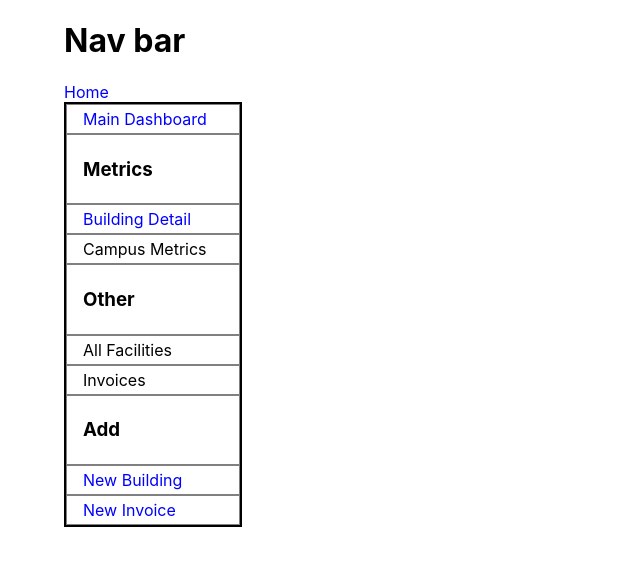
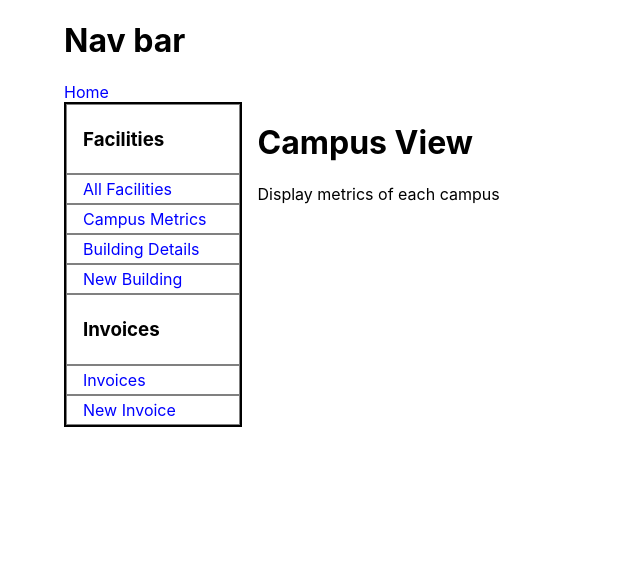
Before and after one commit to alex-oh/neu-utilities, a React (Create React App) app in the folder site/: page /#/campus in a window 1280 px wide. Shown: the top 566 px of the page, without its empty margins (0-640 px from the left). Built offline with nearby package versions, Linux system fonts and the light colour scheme.

Commit message:
Add other component links to sidebar

```diff
--- a/site/src/Dashboard.js
+++ b/site/src/Dashboard.js
@@ -1,11 +1,12 @@
-import { Routes, Route } from "react-router";
+import { Routes, Route, Navigate } from "react-router";
 import "./home.css";
-import MainDash from "./components/MainDash";
 import Sidebar from "./components/Sidebar";
 import BuildingView from "./components/BuildingView";
 import BuildingAdd from "./components/BuildingAdd";
-import { HashRouter } from "react-router-dom";
 import InvoiceAdd from "./components/InvoiceAdd";
+import InvoiceView from "./components/InvoiceView";
+import CampusView from "./components/CampusView";
+import AllFacilities from "./components/AllFacilities";
 
 function Dashboard() {
     return (
@@ -13,10 +14,16 @@ function Dashboard() {
             <Sidebar />
             <div className="dashboard-content">
                 <Routes>
-                    <Route path="/" element={<MainDash />} />
+                    <Route
+                        path="/"
+                        element={<Navigate to="/all-facilities" />}
+                    />
                     <Route path="building" element={<BuildingView />} />
                     <Route path="add-building" element={<BuildingAdd />} />
                     <Route path="add-invoice" element={<InvoiceAdd />} />
+                    <Route path="invoices" element={<InvoiceView />} />
+                    <Route path="campus" element={<CampusView />} />
+                    <Route path="all-facilities" element={<AllFacilities />} />
                 </Routes>
             </div>
         </div>
--- /dev/null
+++ b/site/src/components/AllFacilities.js
@@ -0,0 +1,9 @@
+function AllFacilities() {
+    return (
+        <div>
+            <h1>All Facilities</h1>
+            <p>Display metrics of every building</p>
+        </div>
+    );
+}
+export default AllFacilities;
--- /dev/null
+++ b/site/src/components/CampusView.js
@@ -0,0 +1,9 @@
+function CampusView() {
+    return (
+        <div>
+            <h1>Campus View</h1>
+            <p>Display metrics of each campus</p>
+        </div>
+    );
+}
+export default CampusView;
--- /dev/null
+++ b/site/src/components/InvoiceView.js
@@ -0,0 +1,8 @@
+function InvoiceView() {
+    return (
+        <div>
+            <h1>Invoice View</h1>
+        </div>
+    );
+}
+export default InvoiceView;
--- a/site/src/components/MainDash.js
+++ /dev/null
@@ -1,9 +0,0 @@
-function MainDash() {
-    return(
-        <div>
-            <h1>Main Dashboard</h1>
-        </div>
-    );
-}
-
-export default MainDash;
--- a/site/src/components/Sidebar.js
+++ b/site/src/components/Sidebar.js
@@ -5,18 +5,14 @@ function Sidebar() {
     return(
         <div className="sidebar">
             <ul>
-                <Link to="/"><li className="link">Main Dashboard</li></Link>
+                <li><h3>Facilities</h3></li>
+                <Link to="/all-facilities"><li className="link">All Facilities</li></Link>
+                <Link to="/campus"><li className="link">Campus Metrics</li></Link>
+                <Link to="/building"><li className="link">Building Details</li></Link>
+                <Link to="/add-building"><li className="link">New Building</li></Link>
 
-                <li><h3>Metrics</h3></li>
-                <Link to="/building"><li className="link">Building Detail</li></Link>
-                <li className="link">Campus Metrics</li>
-
-                <li><h3>Other</h3></li>
-                <li className="link">All Facilities</li>
-                <li className="link">Invoices</li>
-
-                <li><h3>Add</h3></li>
-                <Link to="/add-building"><li className="link">New Building</li></Link>
+                <li><h3>Invoices</h3></li>
+                <Link to="/invoices"><li className="link">Invoices</li></Link>
                 <Link to="/add-invoice"><li className="link">New Invoice</li></Link>
             </ul>
         </div>
```
